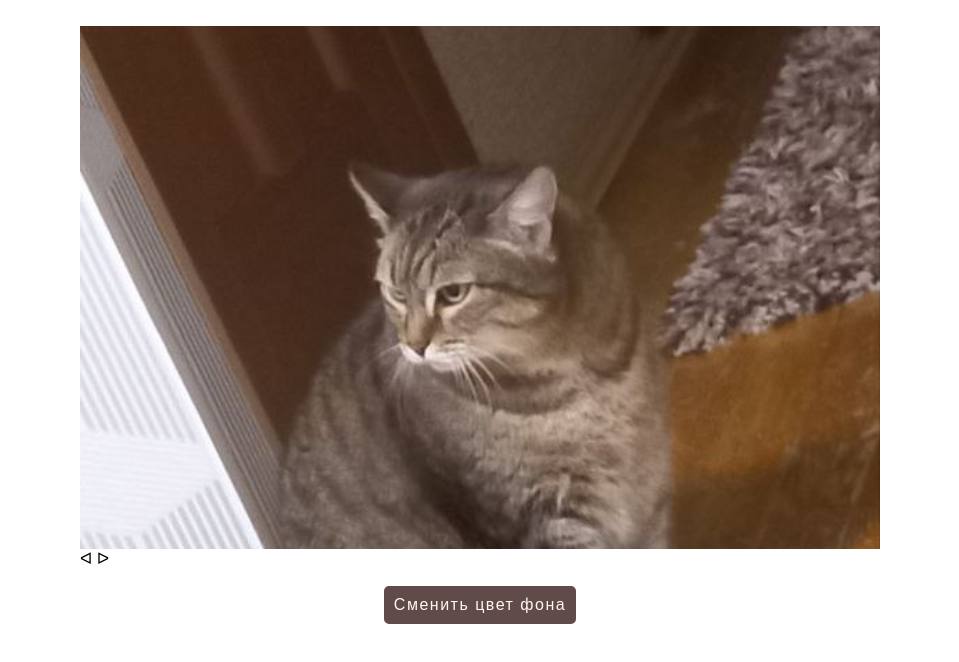
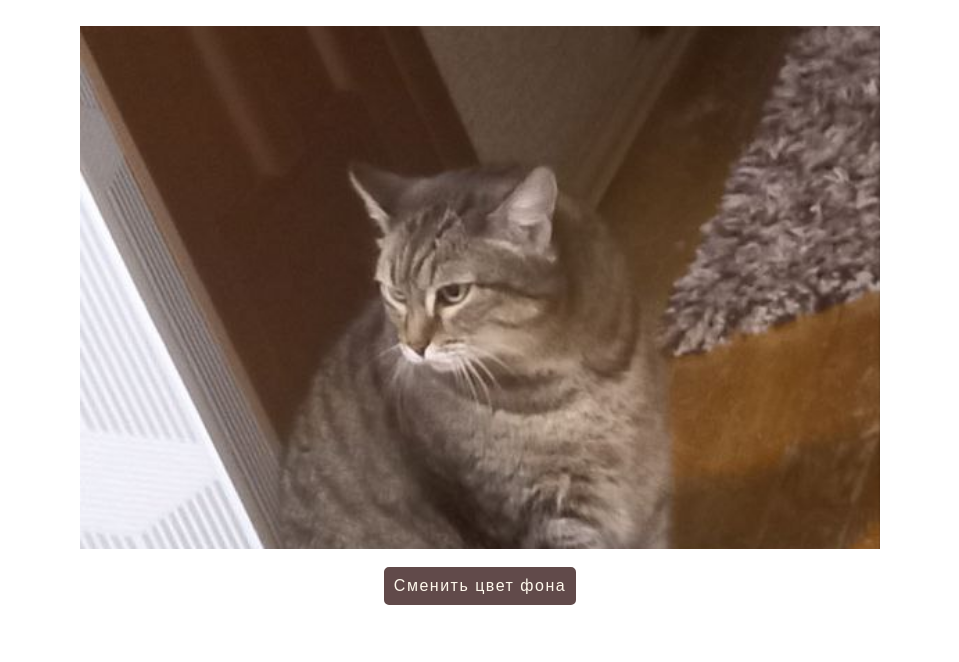
Before and after one commit to stepancar-web-programming/2022-fall-lab-portfolio-demidova-alina-aleksandrovna, a plain HTML site: page slides.html in a window 1280 px wide. Shown: the part 104-766 px from the top of the page, without its empty margins (160-1119 px from the left). Drawn offline with Linux system fonts and the light colour scheme.

Commit message:
Update slides.html

```diff
--- a/slides.html
+++ b/slides.html
@@ -4,12 +4,11 @@
 <meta name="viewport" content="width=device-width, initial-scale=1">
 <title>Галерея</title>
 <link rel="stylesheet" href="style2.css">
-
 </head>
 
 <body>
 
- <!-- navigation panel -->
+<!-- navigation panel -->
 <nav class="navigation">
     <ul class="link-group">
         <li class="link"><a href=index.html>Главная</a></li>
@@ -22,8 +21,6 @@
 
 <!-- galereya -->
 <div class="slideshow-container">
-
-
 
   <div class="mySlides fade">
     <img src="img/2.png" style="width:100%">
@@ -41,11 +38,6 @@
     <img src="img/5.png" style="width:100%">
   </div>
 
-
-  <!-- для ручного переключения можно сделать с кнопками -->
-  <a class="prev" onclick="plusSlides(-1)">ᐊ</a>
-  <a class="next" onclick="plusSlides(1)">ᐅ</a>
-
 </div>
 <br>
 
@@ -54,7 +46,7 @@
   <button id="button" class="button">Сменить цвет фона</button>
 </div>
 
-
   <script src="app.js"></script>
   <script src="fon.js"></script>
+
 </body>
```
